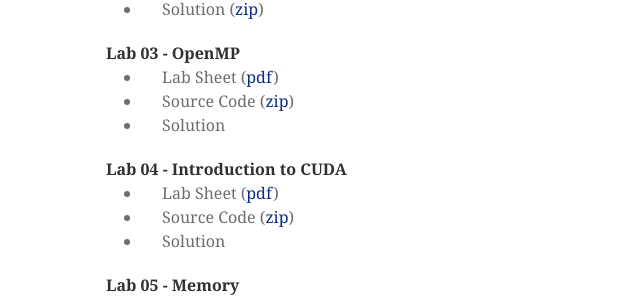
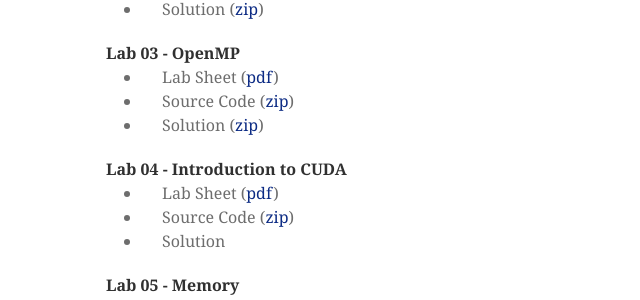
Before and after one commit to mondus/mondus.github.io, a Jekyll site: the page built from teaching/COM4521/index.md, in a window 1280 px wide and 900 px high, scrolled down 4483 px. Shown: the part 146-446 px from the top of the window, without its empty margins (134-774 px from the left). Built offline with Jekyll 4.4.1, drawn with Linux system fonts in a browser that asks for light colours; nearby versions of some CDN libraries; some web fonts are replaced.

Commit message:
Update index.md

```diff
--- a/teaching/COM4521/index.md
+++ b/teaching/COM4521/index.md
@@ -207,7 +207,7 @@ Lab Register Link: [https://goo.gl/0r73gD](https://goo.gl/0r73gD)
 
 * Lab Sheet ([pdf](https://drive.google.com/file/d/0B2HbOiEppVPMRmZtc0RVd2ZwcDA/view?usp=sharing))
 * Source Code ([zip](https://github.com/mondus/com4521/archive/Lab03_src.zip))
-* Solution
+* Solution ([zip](https://github.com/mondus/com4521/archive/Lab03_sln.zip))
 
 #### Lab 04 - Introduction to CUDA
 
```
